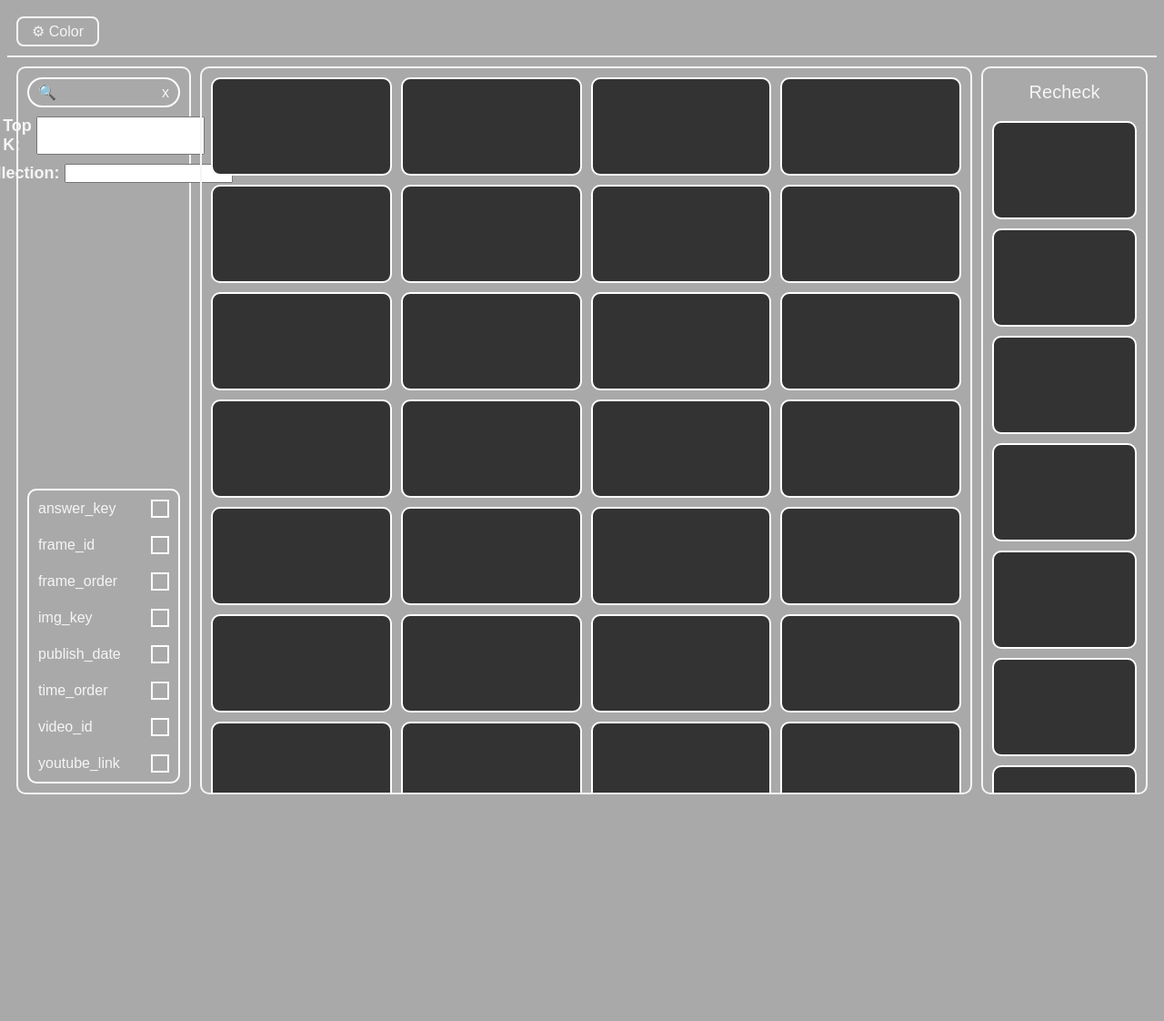
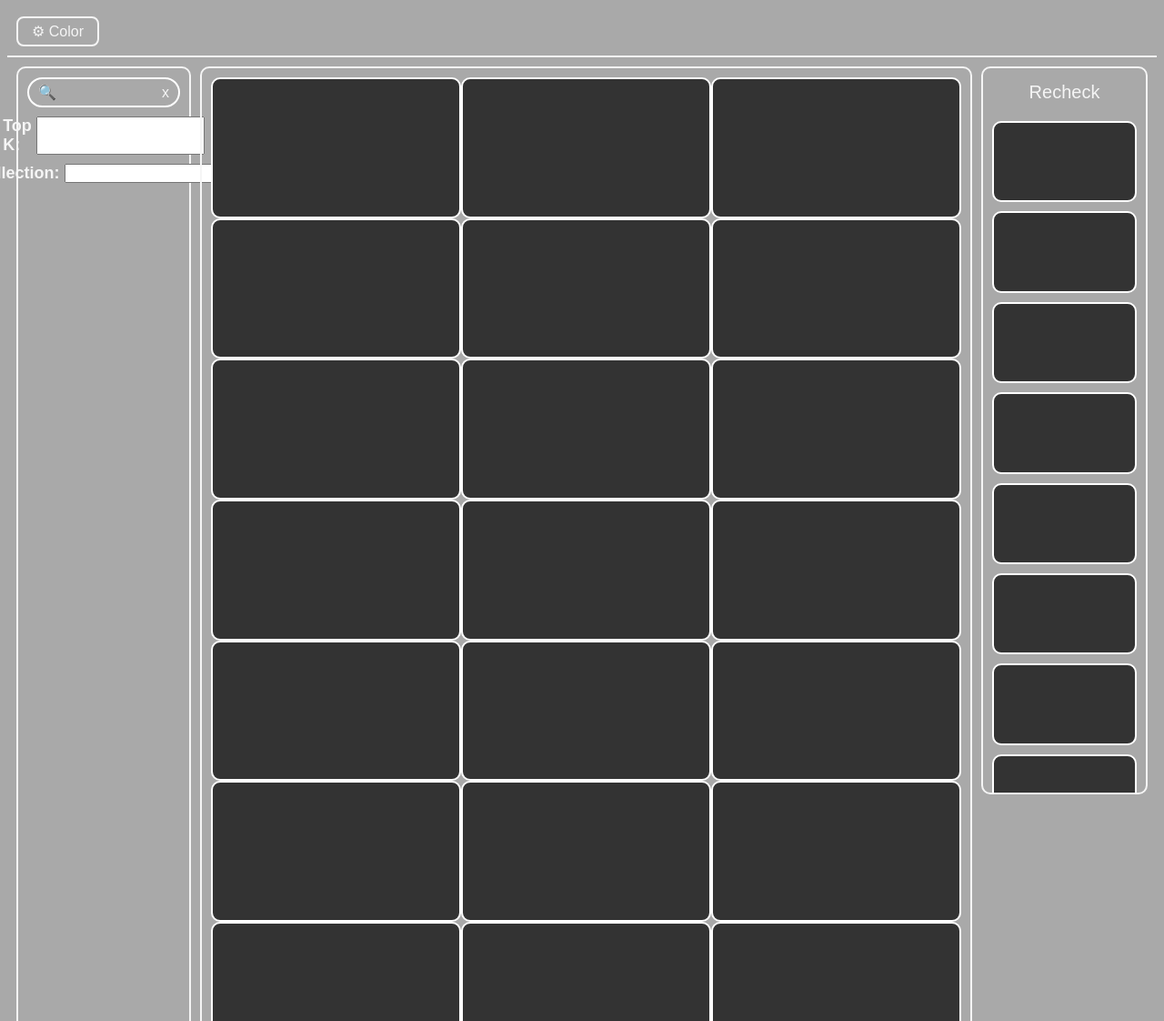
Before and after one commit to bui-thien-nghia/news_retrieval, a plain HTML site: page web/html và css (Có thanh cuộn)/index.html in a window 1280 px wide. Shown: the top 1122 px of the page at 91% size. Before the commit the page ends 883 px from the top, so only its background shows below. Drawn offline with Linux system fonts and the light colour scheme; files that its build step writes are made by us from their sources.

Commit message:
khóa tỉ lệ hình 16:9 và hoàn thiện phần chỉnh cột

```diff
--- a/web/html và css (Có thanh cuộn)/css/style.css
+++ b/web/html và css (Có thanh cuộn)/css/style.css
@@ -3,8 +3,7 @@
 }
 
 :root {
-    --numcol: 5;
-    --minw: calc(960px / var(--numcol));
+    --numcol: 4
 }
 
 body {
@@ -105,10 +104,8 @@ body {
 .middle-panel {
     width: 70vw;
     display: grid;
-    grid-template-columns: repeat(auto-fit, minmax(var(--minw), 1fr));
-    gap: 10px;
+    grid-template-columns: repeat(auto-fill, minmax(calc(980px / var(--numcol)), 1fr));
     padding: 10px;
-    height: calc(100vh);
     overflow-y: auto;   /* cuộn dọc */
     overflow-x: hidden; /* ẩn cuộn ngang */
 }
@@ -117,7 +114,7 @@ body {
     background-color: #333;
     border: 2px solid white;
     border-radius: 10px;
-    height: calc(var(--minw) * 9 / 16);
+    aspect-ratio: 16 / 9;
 }
 
 /* Cột cuối*/
--- a/web/html và css (Có thanh cuộn)/index.html
+++ b/web/html và css (Có thanh cuộn)/index.html
@@ -1,13 +1,12 @@
 <!DOCTYPE html>
 <html lang="en">
 <head>
-  <meta charset="UTF-8">
-  <title>AIC-25</title>
-<link rel="stylesheet" href="style.css">
+    <meta charset="UTF-8">
+    <title>AIC-25</title>
+    <link rel="stylesheet" href="/web/html và css (Có thanh cuộn)/css/style.css">
 </head>
 
 <body>
-
 <!--Setting-->
 <div class="top-setting">
     <div class="left-buttons">
```
Also changed, not shown: 1 other file.
